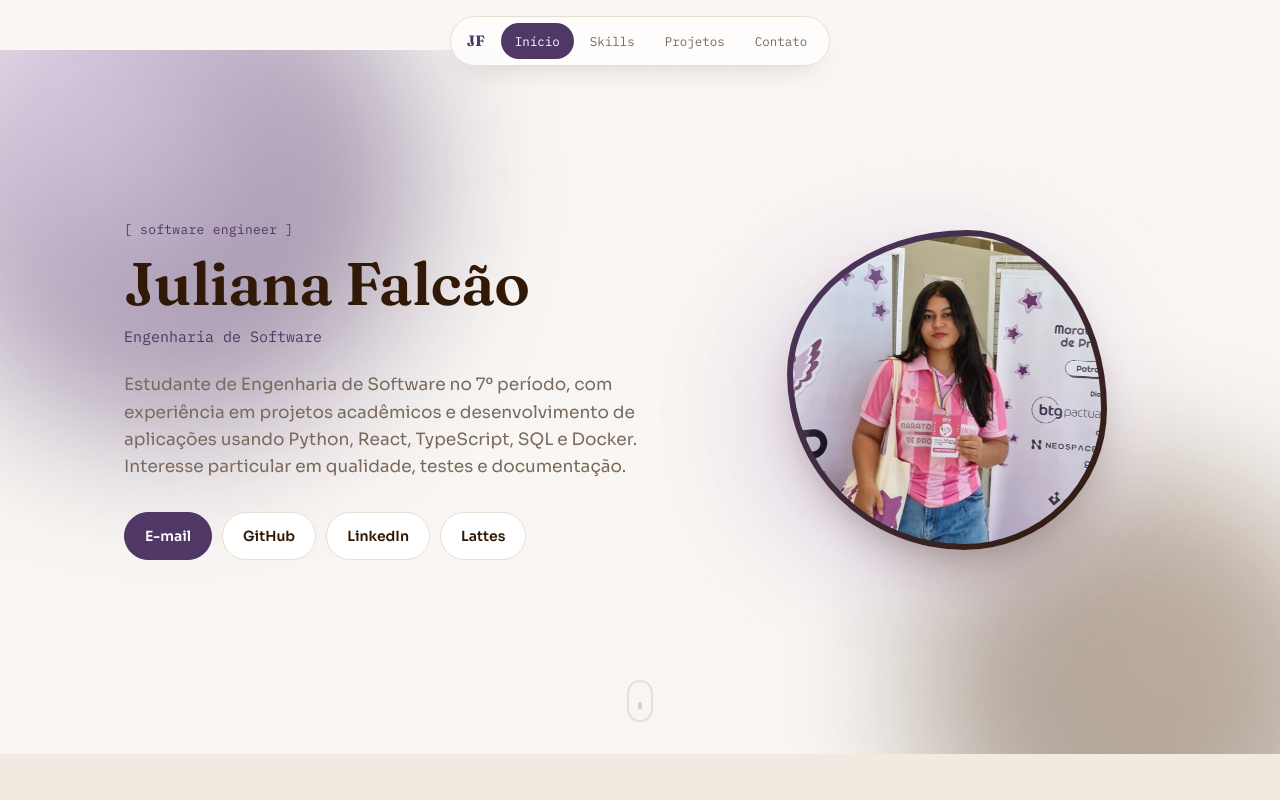
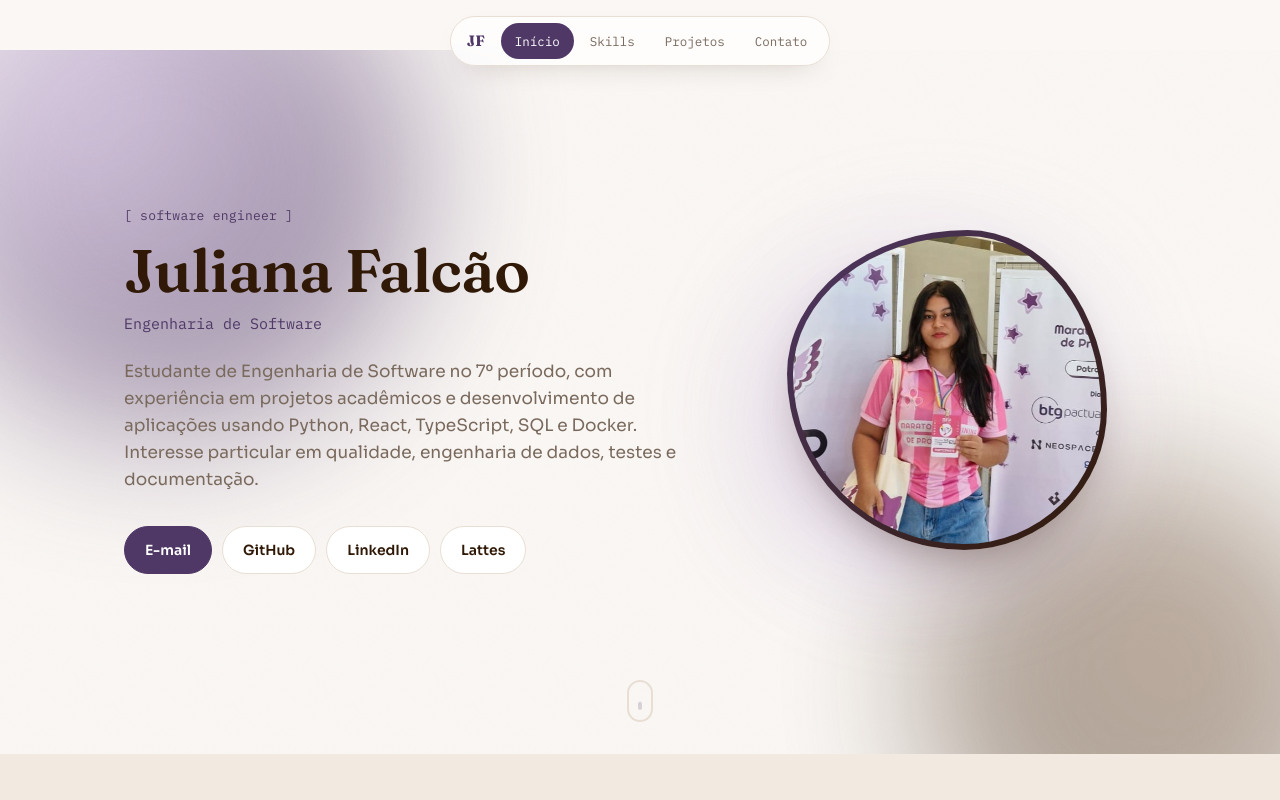
Before and after one commit to julianafalcaoo/meu-portifolio, a React (Vite) app: page / in a window 1280 px wide. Shown: the top 800 px of the page. Built offline with nearby package versions, Linux system fonts and the light colour scheme.

Commit message:
atualizando infos

```diff
--- a/src/data/content.ts
+++ b/src/data/content.ts
@@ -27,7 +27,7 @@ export interface Project {
 export const profile: Profile = {
   name: 'Juliana Falcão',
   role: 'Engenharia de Software',
-  bio: 'Estudante de Engenharia de Software no 7º período, com experiência em projetos acadêmicos e desenvolvimento de aplicações usando Python, React, TypeScript, SQL e Docker. Interesse particular em qualidade, testes e documentação.',
+  bio: 'Estudante de Engenharia de Software no 7º período, com experiência em projetos acadêmicos e desenvolvimento de aplicações usando Python, React, TypeScript, SQL e Docker. Interesse particular em qualidade, engenharia de dados, testes e documentação.',
   photoUrl: '/meu-portifolio/foto.jpeg',
   links: [
     { label: 'E-mail', url: 'mailto:jtavaresfalcao8@gmail.com', kind: 'email' },
```
